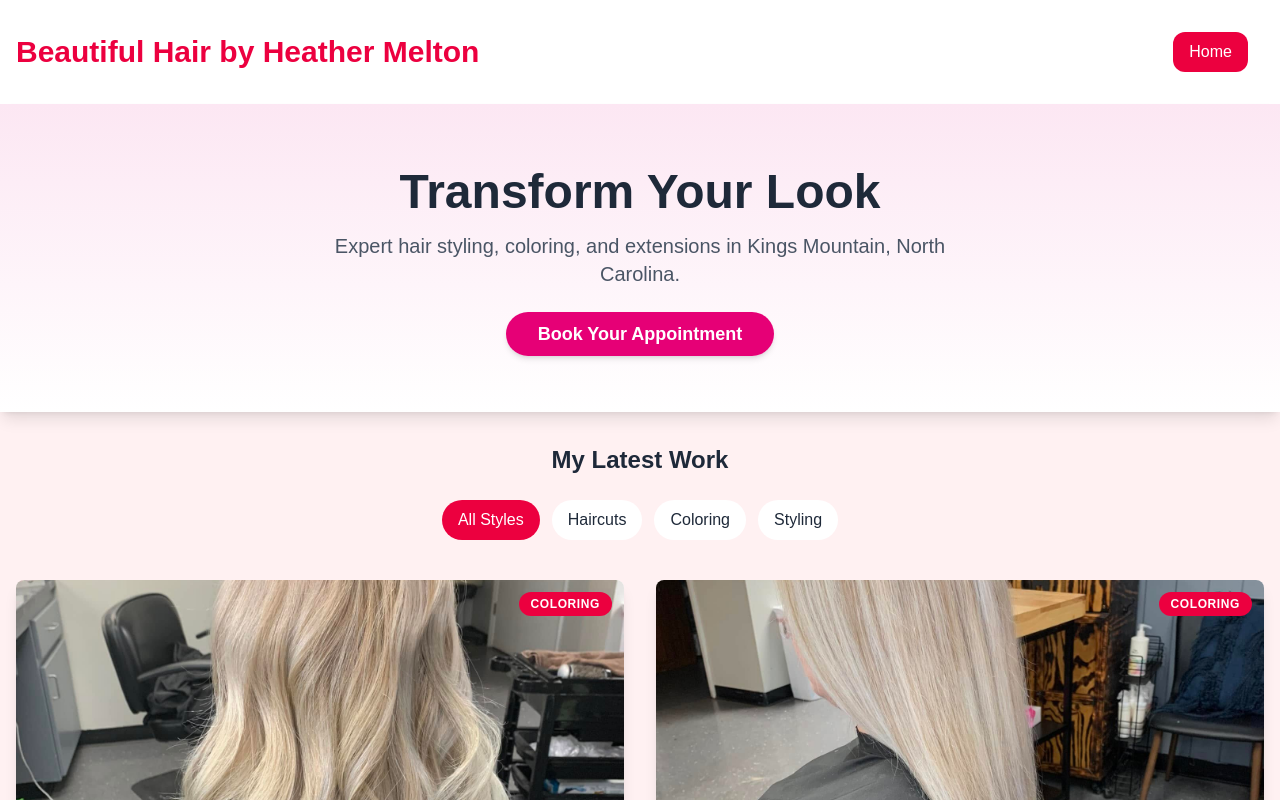
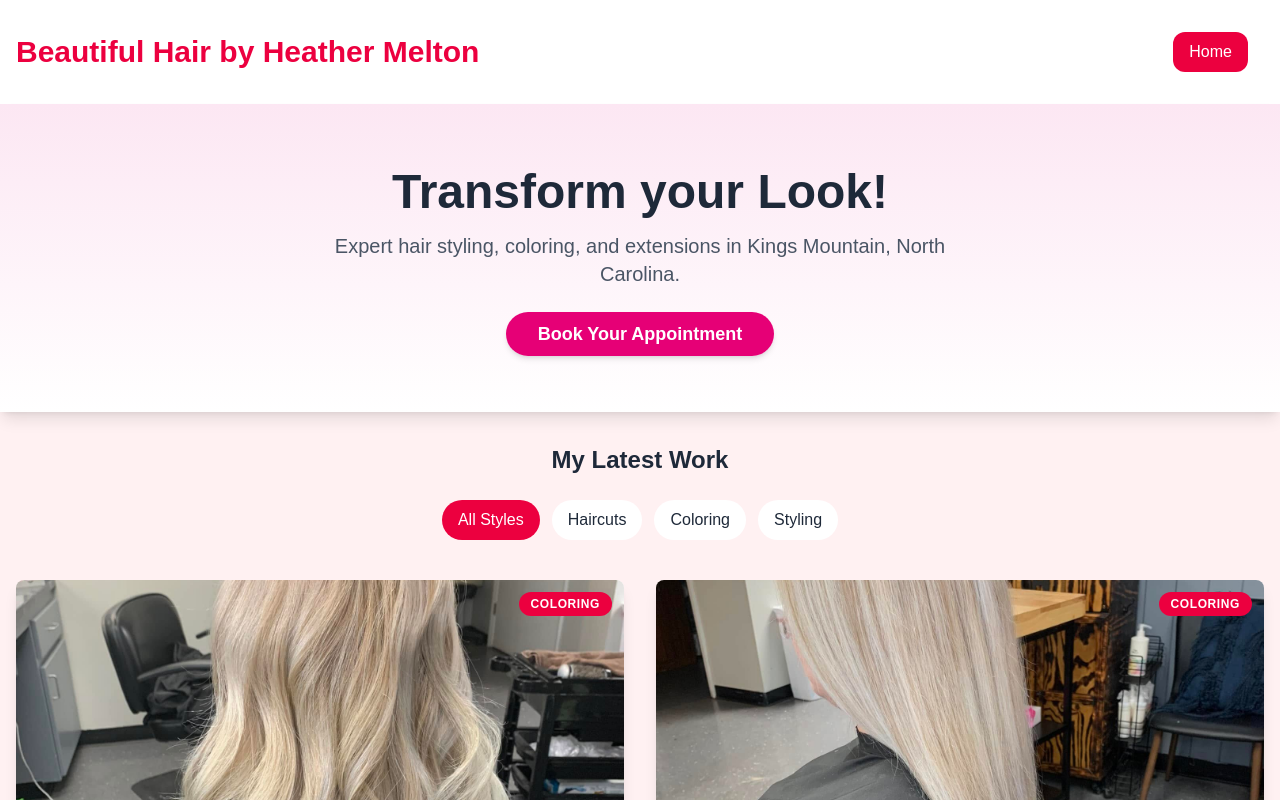
Before and after one commit to TeejMcSteez/salonReactRebuild, a Next.js app: page /works in a window 1280 px wide. Shown: the top 800 px of the page. Built offline with nearby package versions, Linux system fonts and the light colour scheme.

Commit message:
Another styles update

```diff
--- a/src/components/hero/Hero.tsx
+++ b/src/components/hero/Hero.tsx
@@ -1,9 +1,36 @@
+import { useEffect, useState } from "react";
+
+function Typewrite({ text, speed }: { text: string; speed: number }) {
+    const [displayedText, setDisplayedText] = useState("");
+
+    useEffect(() => {
+      let index = 0;
+      const interval = setInterval(() => {
+        if (index <= text.length) {
+          setDisplayedText(text.substring(0, index));
+          index++;
+        } else {
+          clearInterval(interval);
+        }
+      }, speed);
+
+      return () => clearInterval(interval); // cleanup
+    }, [text, speed]);
+
+    return (
+      <h2 className="text-4xl md:text-5xl font-bold mb-4 text-gray-800 dark:text-white">
+          {displayedText}
+      </h2>
+    );
+  }
+
 export default function Hero() {
     return (
         <section className="bg-gradient-to-b from-pink-100 to-white dark:from-slate-800 dark:to-slate-900 py-16 shadow-lg">
         <div className="container mx-auto px-6 text-center">
-          <h2 className="text-4xl md:text-5xl font-bold mb-4 text-gray-800 dark:text-white">Transform Your Look</h2>
-          <p className="text-xl mb-8 text-gray-600 dark:text-gray-300 max-w-2xl mx-auto">
+
+        <Typewrite text="Transform your Look!" speed={40} />
+        <p className="text-xl mb-8 text-gray-600 dark:text-gray-300 max-w-2xl mx-auto">
             Expert hair styling, coloring, and extensions in Kings Mountain, North Carolina.
           </p>
           <a
--- a/src/components/works/Header.tsx
+++ b/src/components/works/Header.tsx
@@ -9,7 +9,7 @@ export default function Header() {
             <a
               href="/"
               className="font-medium text-white bg-rose-600 rounded-xl
-              hover:bg-rose-500 hover:text-rose-600 transition duration-300
+              hover:bg-rose-300 hover:text-slate-900 transition duration-300
               py-2 px-4 m-2 md:m-4"
             >
               Home
```
